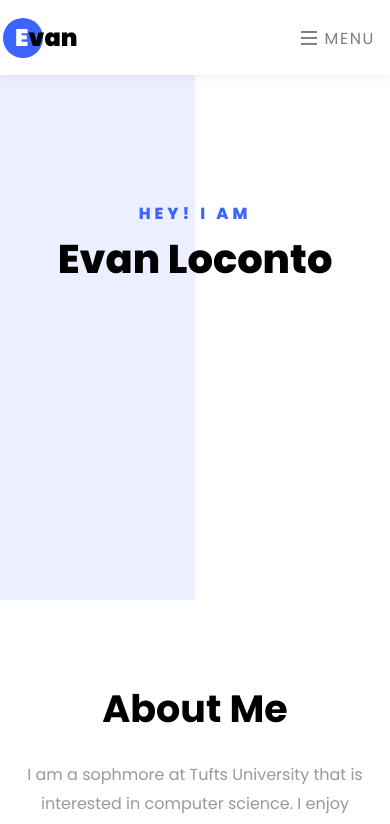
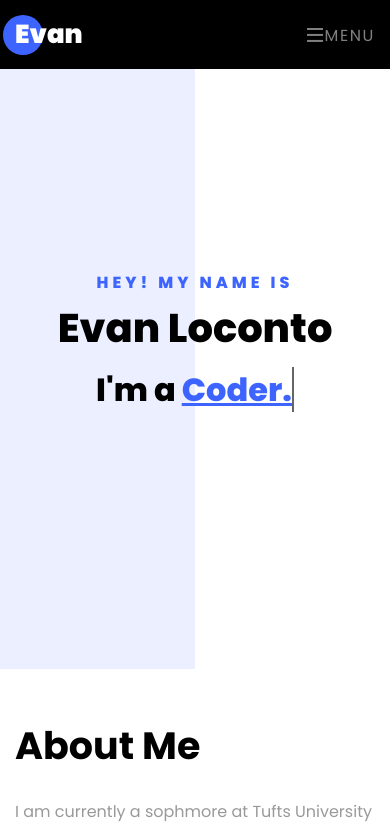
Before and after one commit to Evan1oconto/personal-website, a React (Create React App) app: page / in a window 390 px wide. Shown: the top 824 px of the page. Built offline with nearby package versions, Linux system fonts and the light colour scheme.

Commit message:
fixed hamburger button, along with adding several other features

```diff
--- a/public/index.html
+++ b/public/index.html
@@ -2,19 +2,15 @@
 <html lang="en">
 <head>
     <meta charset="utf-8" />
-    <link rel="icon" href="%PUBLIC_URL%/favicon.ico" />
     <meta name="viewport" content="width=device-width, initial-scale=1" />
     <meta name="theme-color" content="#000000" />
-    <meta
-      name="description"
-      content="Web site created using create-react-app"
-    />
-    <link rel="apple-touch-icon" href="%PUBLIC_URL%/logo192.png" />
+    <!-- <link rel="apple-touch-icon" href="%PUBLIC_URL%/logo192.png" /> -->
     <!--
       manifest.json provides metadata used when your web app is installed on a
       user's mobile device or desktop. See https://developers.google.com/web/fundamentals/web-app-manifest/
     -->
     <link rel="manifest" href="%PUBLIC_URL%/manifest.json" />
+    <link href="https://fonts.googleapis.com/css?family=Poppins:100,200,300,400,500,600,700,800,900" rel="stylesheet" />
     <!--
       Notice the use of %PUBLIC_URL% in the tags above.
       It will be replaced with the URL of the `public` folder during the build.
@@ -24,7 +20,36 @@
       work correctly both with client-side routing and a non-root public URL.
       Learn how to configure a non-root public URL by running `npm run build`.
     -->
-    <title>React App</title>
+
+    <div id="ftco-loader" class="show fullscreen"><svg class="circular" width="48px" height="48px"><circle class="path-bg" cx="24" cy="24" r="22" fill="none" stroke-width="4" stroke="#eeeeee" /><circle class="path" cx="24" cy="24" r="22" fill="none" stroke-width="4" stroke-miterlimit="10" stroke="#F96D00" /></svg></div>    <!-- Animate.css -->
+    <link rel="stylesheet" href="%PUBLIC_URL%/css/animate.css" />
+
+    <!-- Owl.css -->
+    <link rel="stylesheet" href="%PUBLIC_URL%/css/owl.carousel.min.css" />
+    <link rel="stylesheet" href="%PUBLIC_URL%/css/owl.theme.default.min.css" />
+
+    <!-- Bootstrap.css -->
+    <link rel="stylesheet" href="%PUBLIC_URL%/css/open-iconic-bootstrap.min.css" />
+
+    <!-- Flaticon.css -->
+    <link rel="stylesheet" href="%PUBLIC_URL%/css/flaticon.css" />
+
+    <!-- Icomoon.css -->
+    <link rel="stylesheet" href="%PUBLIC_URL%/css/icomoon.css" />
+
+    <!-- ionicons.css -->
+    <link rel="stylesheet" href="%PUBLIC_URL%/css/ionicons.min.css" />
+
+    <!-- style.css -->
+    <link rel="stylesheet" href="%PUBLIC_URL%/css/style.css" />
+
+    <!-- aos.css -->
+    <link rel="stylesheet" href="%PUBLIC_URL%/css/aos.css" />
+
+    <!-- magnific-popup.css -->
+    <link rel="stylesheet" href="%PUBLIC_URL%/css/magnific-popup.css" />
+
+    <title>Evan Loconto</title>
 </head>
       <body>
           <noscript>You need to enable JavaScript to run this app.</noscript>
@@ -39,5 +64,22 @@
           To begin the development, run `npm start` or `yarn start`.
           To create a production bundle, use `npm run build` or `yarn build`.
         -->
+
+    <script src="%PUBLIC_URL%/js/jquery.min.js"></script>
+    <script src="%PUBLIC_URL%/js/jquery-migrate-3.0.1.min.js"></script>
+    <script src="%PUBLIC_URL%/js/popper.min.js"></script>
+    <script src="%PUBLIC_URL%/js/bootstrap.min.js"></script>
+    <script src="%PUBLIC_URL%/js/jquery.easing.1.3.js"></script>
+    <script src="%PUBLIC_URL%/js/jquery.waypoints.min.js"></script>
+    <script src="%PUBLIC_URL%/js/jquery.stellar.min.js"></script>
+    <script src="%PUBLIC_URL%/js/owl.carousel.min.js"></script>
+    <script src="%PUBLIC_URL%/js/jquery.magnific-popup.min.js"></script>
+    <script src="%PUBLIC_URL%/js/aos.js"></script>
+    <script src="%PUBLIC_URL%/js/jquery.animateNumber.min.js"></script>
+    <script src="%PUBLIC_URL%/js/scrollax.min.js"></script>
+
+    <script src="%PUBLIC_URL%/js/main.js"></script>
+
+
     </body>
 </html>
--- a/src/App.js
+++ b/src/App.js
@@ -11,9 +11,9 @@ class App extends Component {
         return (
             <div className="App">
                 <div id="colorlib-page">
+                    <div id="container-wrap">
                     <Navigationbar>
                     </Navigationbar>
-                    <div id="container-wrap">
                         <div id="colorlib-main">
                             <Introduction></Introduction>
                             <About></About>
--- a/src/react_Components/introduction.jsx
+++ b/src/react_Components/introduction.jsx
@@ -3,37 +3,34 @@ import React, { Component } from 'react'
 export default class Introduction extends Component {
     render() {
         return (
+
             <section className="ftco-about img ftco-section ftco-no-pt ftco-no-pb" id="introduction-section">
                 <div>
-                    <title>Evan - Free Bootstrap 4 Template by Colorlib</title>
-                    <meta charSet="utf-8" />
-                    <meta name="viewport" content="width=device-width, initial-scale=1, shrink-to-fit=no" />
-                    <link href="https://fonts.googleapis.com/css?family=Poppins:100,200,300,400,500,600,700,800,900" rel="stylesheet" />
-                    <link rel="stylesheet" href="css/open-iconic-bootstrap.min.css" />
-                    <link rel="stylesheet" href="css/animate.css" />
-                    <link rel="stylesheet" href="css/owl.carousel.min.css" />
-                    <link rel="stylesheet" href="css/owl.theme.default.min.css" />
-                    <link rel="stylesheet" href="css/magnific-popup.css" />
-                    <link rel="stylesheet" href="css/aos.css" />
-                    <link rel="stylesheet" href="css/ionicons.min.css" />
-                    <link rel="stylesheet" href="css/flaticon.css" />
-                    <link rel="stylesheet" href="css/icomoon.css" />
-                    <link rel="stylesheet" href="css/style.css" />
-                    <link rel="stylesheet" href="css/customizable.css" />
+
+                    <title>Evan</title>
                     <section className="hero-wrap js-fullheight" style={{ height: "600px"}} >
-                        <div className="overlay" />
+                        <div className="overlay"></div>
                         <div className="container">
                             <div className="row no-gutters slider-text js-fullheight justify-content-center align-items-center" >
-                                <div className="col-lg-8 col-md-6 d-flex align-items-center starting-height">
+                                <div className="col-lg-8 col-md-6 d-flex animate-box align-items-center starting-height">
                                     <div className="text text-center">
-                                        <span className="subheading">Hey! I am</span>
+                                        <span className="subheading">Hey! My name is</span>
                                         <h1>Evan Loconto</h1>
+                                        <h2>I'm a <span
+                                                class="txt-rotate"
+                                                data-period="2000"
+                                                data-rotate='[ "Student.", "Coder.", "Investor." ]'>
+                                            </span>
+                                        </h2>
+                                    </div>
                                     </div>
                                 </div>
                             </div>
-                        </div>
                     </section>
                 </div>
+
+
+
                 </section>
         );
     }
--- a/src/react_Components/navigationbar.jsx
+++ b/src/react_Components/navigationbar.jsx
@@ -4,25 +4,21 @@ export default class Navigationbar extends Component {
     render() {
         return (
             <div>
-                <title>Evan - Free Bootstrap 4 Template by Colorlib</title>
-                <meta charSet="utf-8" />
-                <meta name="viewport" content="width=device-width, initial-scale=1, shrink-to-fit=no" />
-                <link href="https://fonts.googleapis.com/css?family=Poppins:100,200,300,400,500,600,700,800,900" rel="stylesheet" />
-                <link rel="stylesheet" href="css/open-iconic-bootstrap.min.css" />
-                <link rel="stylesheet" href="css/animate.css" />
-                <link rel="stylesheet" href="css/owl.carousel.min.css" />
-                <link rel="stylesheet" href="css/owl.theme.default.min.css" />
-                <link rel="stylesheet" href="css/magnific-popup.css" />
-                <link rel="stylesheet" href="css/aos.css" />
-                <link rel="stylesheet" href="css/ionicons.min.css" />
-                <link rel="stylesheet" href="css/flaticon.css" />
-                <link rel="stylesheet" href="css/icomoon.css" />
-                <link rel="stylesheet" href="css/style.css" />
-                <nav className="navbar navbar-expand-lg navbar-dark ftco_navbar ftco-navbar-light site-navbar-target scrolled awake" id="ftco-navbar">
+                <head>
+                    <title>Evan</title>
+                </head>
+
+                <body data-spy="scroll" data-target=".site-navbar-target" data-offset="300">
+                    <nav className="navbar navbar-expand-lg navbar-dark ftco_navbar ftco-navbar-light
+                                site-navbar-target" id="ftco-navbar">
                         <div className="container">
                             <a className="navbar-brand" href="index.html"><span>E</span>van</a>
-                        <button className="navbar-toggler js-fh5co-nav-toggle fh5co-nav-toggle" type="button" data-toggle="collapse" data-target="#ftco-nav" aria-controls="ftco-nav" aria-expanded="false" aria-label="Toggle navigation">
-                            <span className="oi oi-menu" /> Menu
+                            <button className="navbar-toggler js-fh5co-nav-toggle fh5co-nav-toggle collapsed"
+                            type="button" data-toggle="collapse" data-target="#ftco-nav"
+                                aria-controls="ftco-nav" aria-expanded="false" aria-label="Toggle navigation">
+
+                                <span className="oi oi-menu"></span>
+                                    Menu
                             </button>
                             <div className="collapse navbar-collapse" id="ftco-nav">
                                 <ul className="navbar-nav nav ml-auto">
@@ -35,6 +31,7 @@ export default class Navigationbar extends Component {
                             </div>
                         </div>
                     </nav>
+                </body>
             </div>
         );
     }
```
Also changed, not shown: package.json (+11 -10 lines), src/react_Components/about.jsx (+19 -5 lines), src/react_Components/resume.jsx (+12 -11 lines), public/css/style.css, 2 other files (tests, documents, lock files or other folders). Lines whose indentation alone changed are shown as unchanged.
